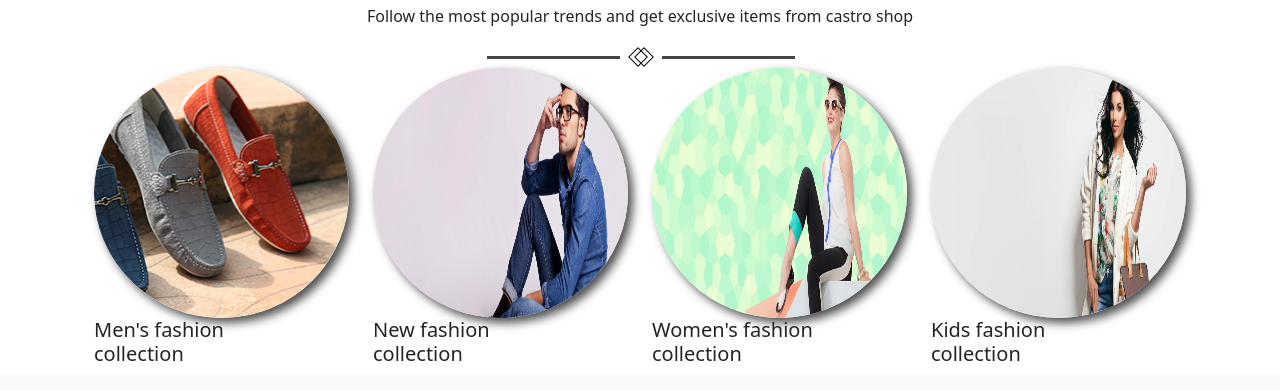
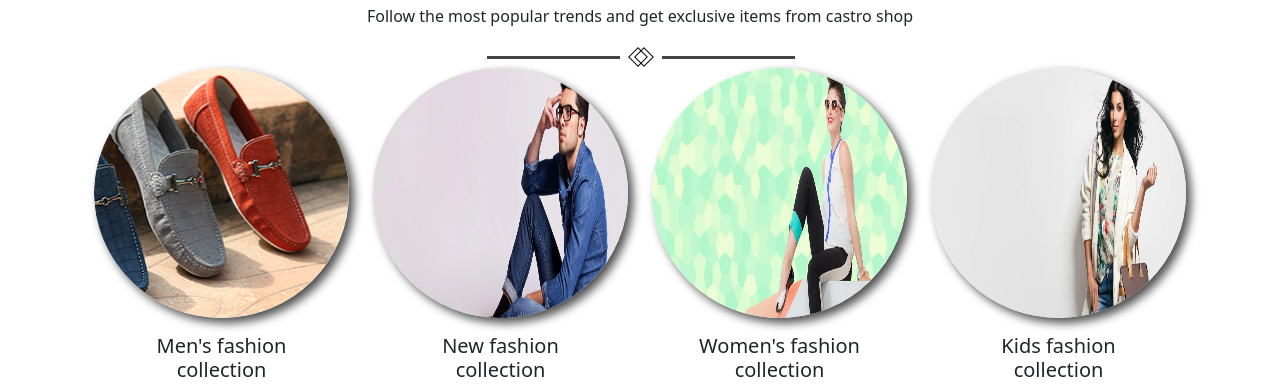
Before and after one commit to NeemaMwende/E-sokoo, a Django app: page / in a window 1280 px wide. Shown: the part 946-1336 px from the top of the page. Before the commit the page ends 1307 px from the top, so only its background shows below. Run offline with Django 3.2, Linux system fonts and the light colour scheme; some libraries are stand-ins or nearby versions; some web fonts are replaced.

Commit message:
adding categories

```diff
--- a/sokoapp/templates/home.html
+++ b/sokoapp/templates/home.html
@@ -77,22 +77,22 @@
         <p> Follow the most popular trends and get exclusive items from castro shop</p>
         <span><img src="{% static 'images/sb.png' %}" alt="" /></span>
     </div>
-    <div class="row">
+    <div class="row text-center">
         <div class="fashion col-lg-3 col-md-6 col-sm-12">
-            <img src="{% static 'images/4.png' %}" alt="" style="border-radius: 50%; box-shadow: 5px 5px 10px rgba(3,3,3,0.7);"height="250" class="card-img-top image-fluid">
-            <h5>Men's fashion<br> collection</h5>
+             <div class="image"> <img src="{% static 'images/4.png' %}" alt="" style="border-radius: 50%; box-shadow: 5px 5px 10px rgba(3,3,3,0.7);"height="250" class="card-img-top image-fluid"> </div>
+            <h5 class="mt-3">Men's fashion<br> collection</h5>
         </div>
         <div class=" fashion col-lg-3 col-md-6 col-sm-12">
-            <img src="{% static 'images/2.jpg' %}" alt="" style="border-radius: 50%; box-shadow: 5px 5px 10px rgba(3,3,3,0.7);"height="250" class="card-img-top image-fluid">
-            <h5>New fashion <br>collection</h5>
+             <div class="image"> <img src="{% static 'images/2.jpg' %}" alt="" style="border-radius: 50%; box-shadow: 5px 5px 10px rgba(3,3,3,0.7);"height="250" class="card-img-top image-fluid"> </div>
+            <h5 class="mt-3">New fashion <br>collection</h5>
         </div>
         <div class="fashion col-lg-3 col-md-6 col-sm-12">
-               <img src="{% static 'images/3.jpg' %}" alt="" style="border-radius: 50%; box-shadow: 5px 5px 10px rgba(3,3,3,0.7);"height="250" class="card-img-top image-fluid">
-              <h5>Women's fashion <br> collection</h5>
+              <div class="image"> <img src="{% static 'images/3.jpg' %}" alt="" style="border-radius: 50%; box-shadow: 5px 5px 10px rgba(3,3,3,0.7);"height="250" class="card-img-top image-fluid"> </div>
+              <h5 class="mt-3">Women's fashion <br> collection</h5>
         </div>
            <div class="fashion col-lg-3 col-md-6 col-sm-12">
-               <img src="{% static 'images/1.jpg' %}" alt="" style="border-radius: 50%; box-shadow: 5px 5px 10px rgba(3,3,3,0.7);"height="250" class=" fashion card-img-top image-fluid">
-              <h5>Kids fashion <br> collection</h5>
+             <div class="image"> <img src="{% static 'images/1.jpg' %}" alt="" style="border-radius: 50%; box-shadow: 5px 5px 10px rgba(3,3,3,0.7);"height="250" class="card-img-top image-fluid"> </div>
+              <h5 class="mt-3">Kids fashion <br> collection</h5>
         </div>
     </div>
 </div>
--- a/static/css/style.css
+++ b/static/css/style.css
@@ -224,10 +224,11 @@
      position: relative;
  }
 
- .fashion img:hover {
-     color: rgb(0, 110, 255);
+ .image:hover {
+     color: rgb(255, 81, 0);
      height: 270px;
      transform: scale(1, 1);
      opacity: 0.8;
      transition: all 500ms ease;
+     font-size: 20px;
  }
```
